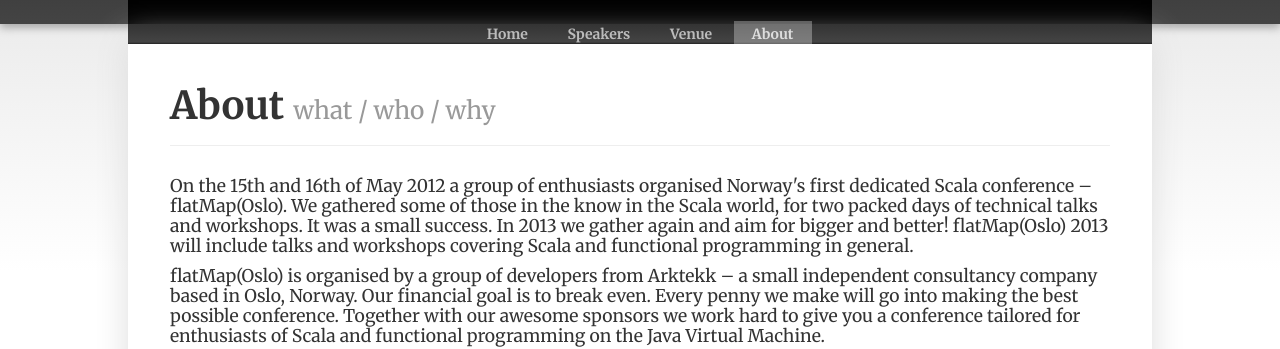
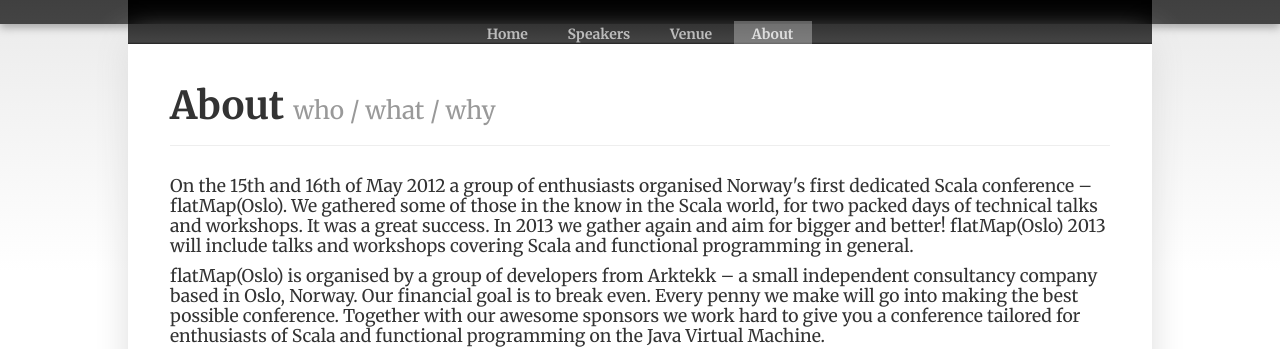
Before and after one commit to flatmaposlo/2013.github.com, a Jekyll site: the page built from about.html, in a window 1280 px wide. Shown: the part 179-528 px from the top of the page. Built offline with Jekyll 4.4.1, drawn with Linux system fonts in a browser that asks for light colours; some web fonts are replaced.

Commit message:
o GREAT SUCCESS!

```diff
--- a/about.html
+++ b/about.html
@@ -3,11 +3,11 @@
 title: flatMap(Oslo) Speakers
 ---
 <div class="page-header">
-  <h1>About <small>what / who / why</small></h1>
+  <h1>About <small>who / what / why</small></h1>
 </div>
 
 <p>
-On the 15th and 16th of May 2012 a group of enthusiasts organised Norway's first dedicated Scala conference – flatMap(Oslo). We gathered some of those in the know in the Scala world, for two packed days of technical talks and workshops. It was a small success. In 2013 we gather again and aim for bigger and better! flatMap(Oslo) 2013 will include talks and workshops covering Scala and functional programming in general.
+On the 15th and 16th of May 2012 a group of enthusiasts organised Norway's first dedicated Scala conference – flatMap(Oslo). We gathered some of those in the know in the Scala world, for two packed days of technical talks and workshops. It was a great success. In 2013 we gather again and aim for bigger and better! flatMap(Oslo) 2013 will include talks and workshops covering Scala and functional programming in general.
 </p>
 <p>
 flatMap(Oslo) is organised by a group of developers from Arktekk – a small independent consultancy company based in Oslo, Norway. Our financial goal is to break even. Every penny we make will go into making the best possible conference. Together with our awesome sponsors we work hard to give you a conference tailored for enthusiasts of Scala and functional programming on the Java Virtual Machine.
```
